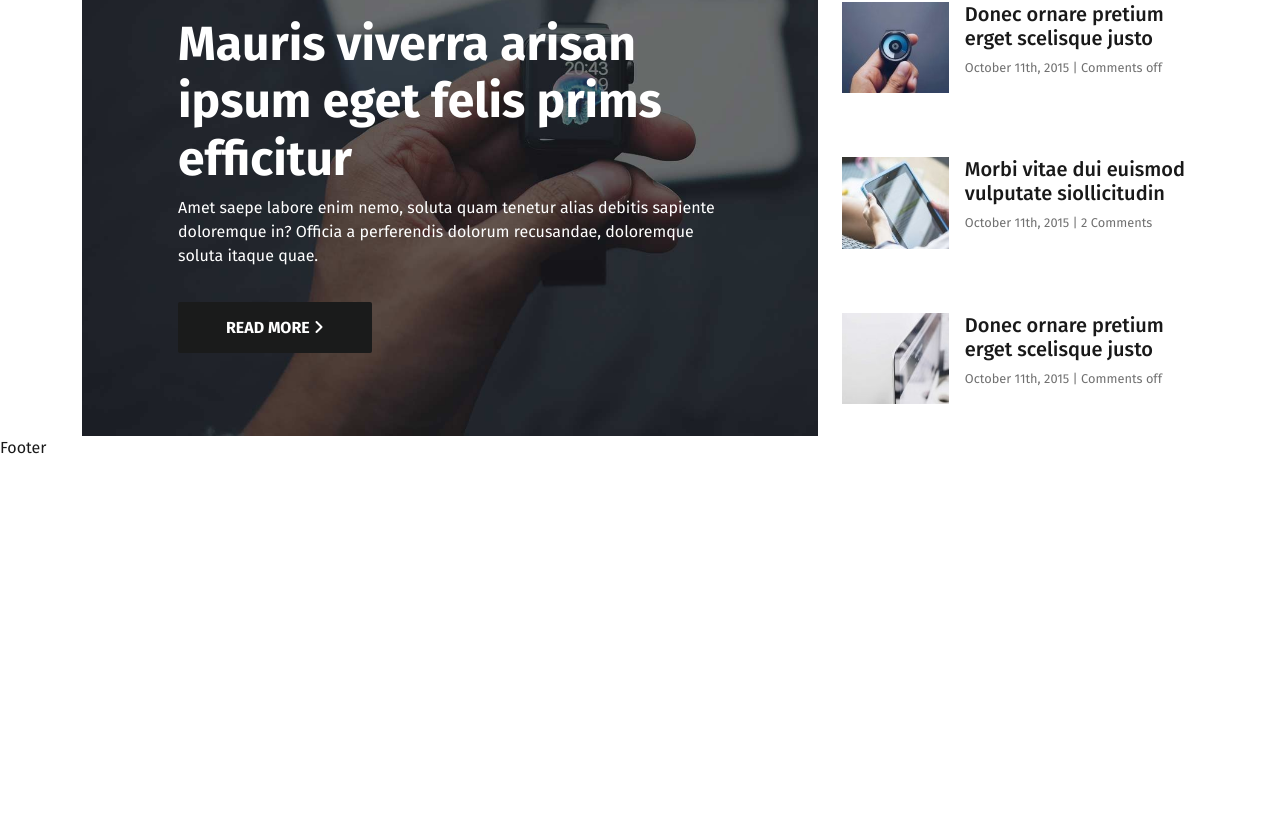
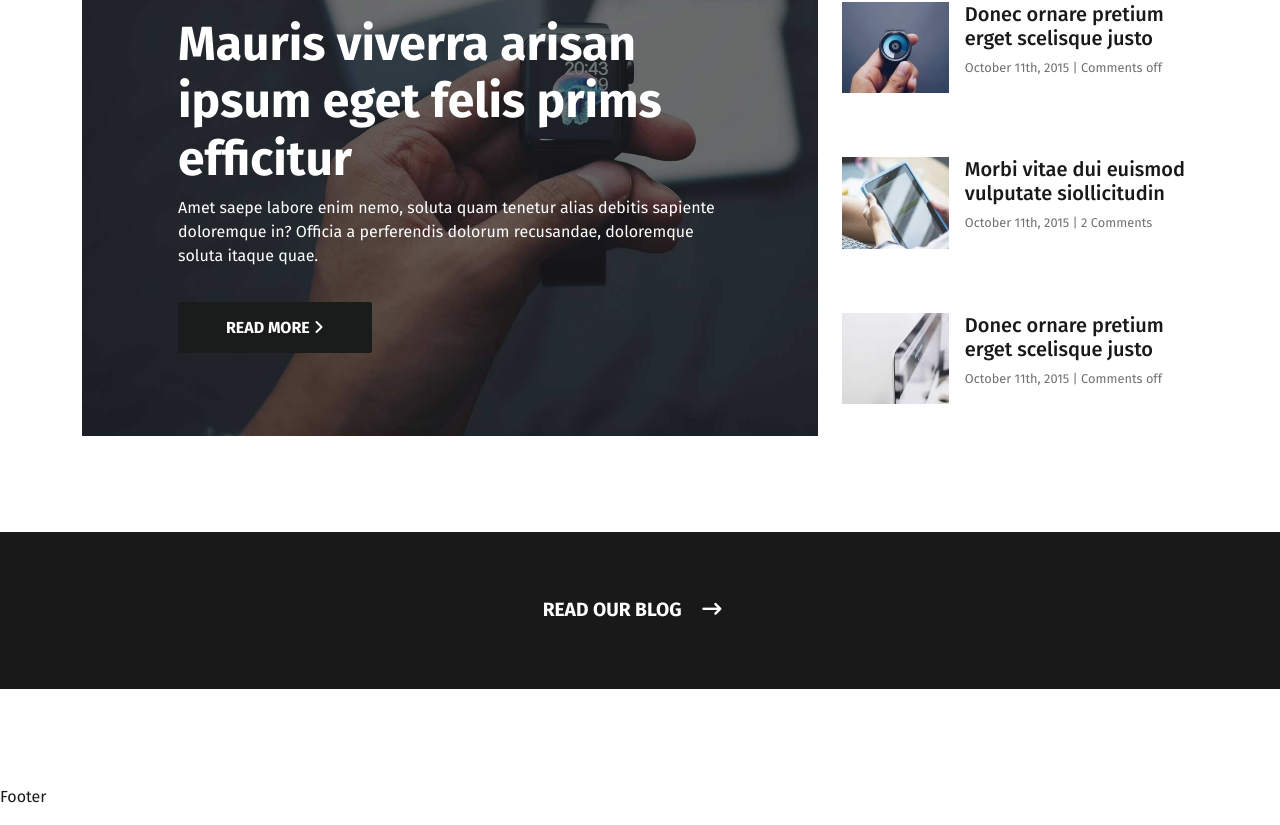
Before and after one commit to matte887/proj-html-vuejs, a Vue app: page / in a window 1280 px wide. Shown: the part 3016-3841 px from the top of the page. Before the commit the page ends 3492 px from the top, so only its background shows below. Built offline with nearby package versions, Linux system fonts and the light colour scheme.

Commit message:
Read blog section: implementata

```diff
--- a/src/components/AppMain.vue
+++ b/src/components/AppMain.vue
@@ -191,6 +191,13 @@
         </div>
       </div>
     </section>
+
+    <section class="ms_read-blog">
+      <a class="cta">
+        Read our blog
+        <i class="fa-solid fa-arrow-right-long"></i>
+      </a>
+    </section>
   </main>
 </template>
 
@@ -303,4 +310,22 @@ export default {
     margin-right: 1rem;
   }
 }
+
+.ms_read-blog {
+  margin: 6rem 0;
+  color: $white-shade;
+  text-transform: uppercase;
+  padding: 4rem 0;
+  text-align: center;
+  background-color: $background-dark;
+
+  a {
+    font-size: 1.2rem;
+    font-weight: 700;
+  }
+
+  a i {
+    padding: 0 1rem;
+  }
+}
 </style>
--- a/src/style/variables.scss
+++ b/src/style/variables.scss
@@ -6,6 +6,7 @@ $dividers-buttons: #1a1b1b;
 $title-grey:#525252;
 $text-grey: #707070;
 $background-grey: #f2f2f2;
+$background-dark: #191919;
 
 // Sizes
 $header-height: 100px;
```
